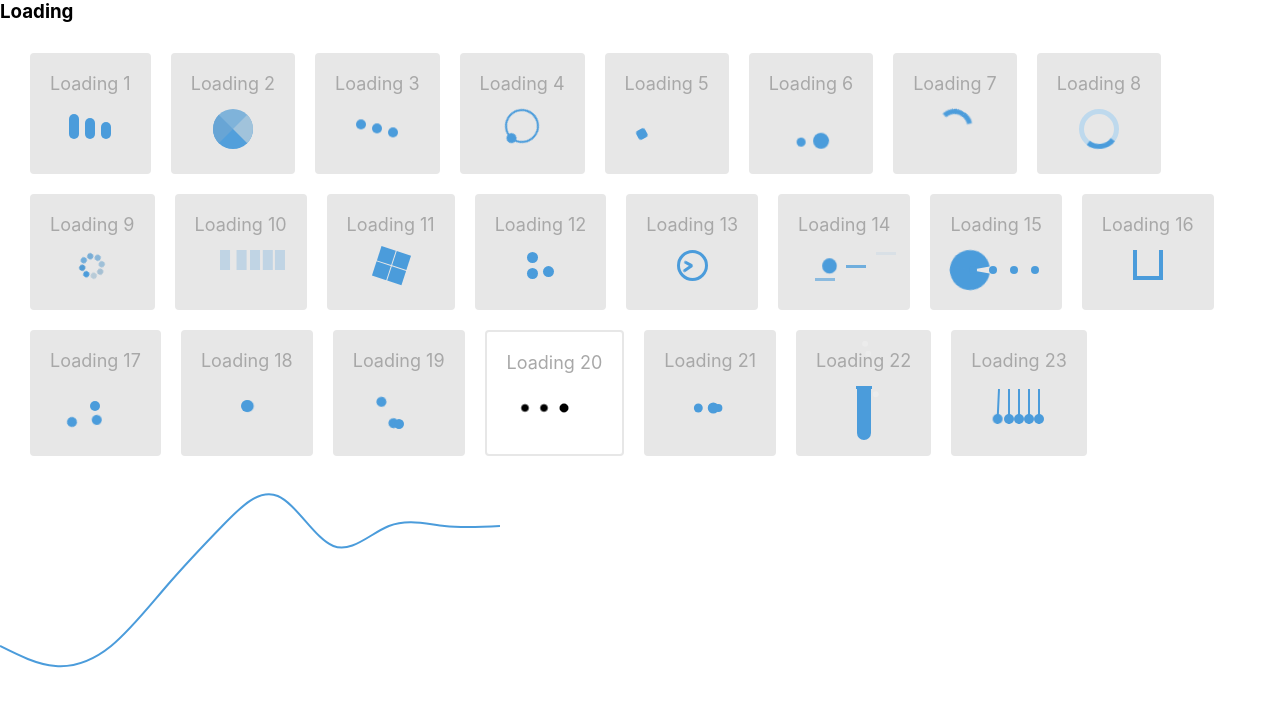
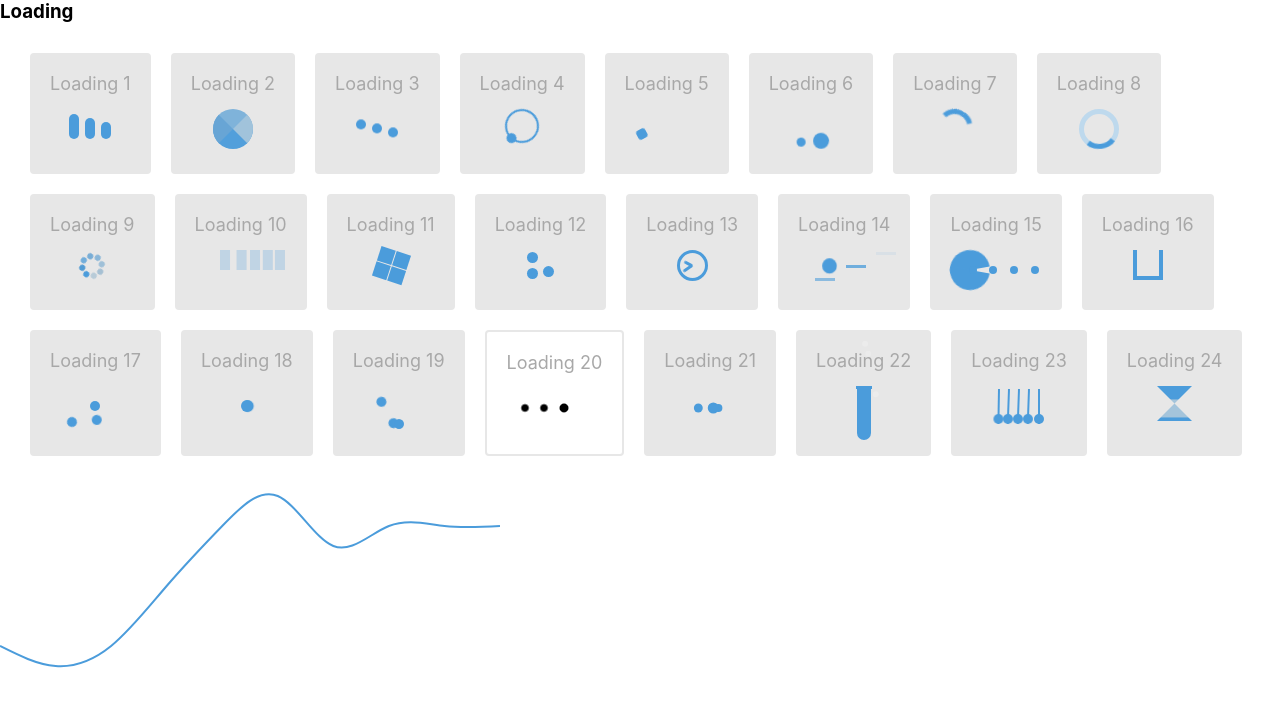
Before and after one commit to sonht1109/css-loading, a React (Create React App) app: page / in a window 1280 px wide. Shown: the top 706 px of the page. Built offline with nearby package versions, Linux system fonts and the light colour scheme.

Commit message:
loading 24

```diff
--- a/src/components/Loading/Loading23/style.css
+++ b/src/components/Loading/Loading23/style.css
@@ -13,6 +13,7 @@
   position: relative;
   margin: 0 4px;
   transform-origin: top;
+  animation: 1s ease-in infinite loading-23;
 }
 
 .loading-23 div::before{
@@ -40,22 +41,34 @@
     transform: rotate(0deg);
   }
   25%{
-    transform: rotate(20deg);
+    transform: rotate(15deg);
   }
-  50%, 100%{
+  49%, 100%{
     transform: rotate(0deg);
   }
 }
 
 
 @keyframes loading-23_2 {
-  0%, 50%{
+  0%, 51%{
     transform: rotate(0deg);
   }
   75%{
-    transform: rotate(-20deg);
+    transform: rotate(-15deg);
   }
-  100%{
+  99%, 100%{
     transform: rotate(0deg);
   }
 }
+
+@keyframes loading-23{
+  0%, 49%{
+    transform: rotate(2deg);
+  }
+  50%{
+    transform: rotate(0deg);
+  }
+  51%, 100%{
+    transform: rotate(-2deg);
+  }
+}
--- /dev/null
+++ b/src/components/Loading/Loading24/index.js
@@ -0,0 +1,11 @@
+import React from 'react'
+import './style.css'
+
+export default function Loading24() {
+  return (
+    <div className="loading-wrapper">
+      <div className="title">Loading 24</div>
+      <div className="loading-24"/>
+    </div>
+  )
+}
--- /dev/null
+++ b/src/components/Loading/Loading24/style.css
@@ -0,0 +1,43 @@
+.loading-24{
+  width: 35px;
+  height: 35px;
+  background-color: #4b9cdb;
+  margin: 0 auto;
+  clip-path: polygon(0% 0%, 100% 0%, 50% 50%, 100% 100%, 0% 100%, 50% 50%);
+  position: relative;
+  animation: 2.5s infinite ease-in-out loading-24_1;
+}
+.loading-24::after{
+  position: absolute;
+  content: '';
+  top: 0;
+  left: 0;
+  width: 100%;
+  height: 50%;
+  background-color: #a4c4db;
+  animation: loading-24_2 2.5s infinite linear;
+}
+
+@keyframes loading-24_1{
+  0%, 25%{
+    transform: rotate(0deg);
+  }
+  50%, 75%{
+    transform: rotate(180deg);
+  }
+  100%{
+    transform: rotate(360deg);
+  }
+}
+
+@keyframes loading-24_2{
+  0%{
+    transform: translateY(0%);
+  }
+  25%, 50%{
+    transform: translateY(100%);
+  }
+  75%, 100%{
+    transform: rotate(0);
+  }
+}
--- a/src/components/Loading/index.js
+++ b/src/components/Loading/index.js
@@ -23,6 +23,7 @@ import Loading9 from "./Loading9";
 import Loading22 from "./Loading22";
 import Loading23 from "./Loading23";
 import "./style.css";
+import Loading24 from "./Loading24";
 
 export default function Loading() {
   return (
@@ -52,6 +53,7 @@ export default function Loading() {
         <Loading21 />
         <Loading22 />
         <Loading23 />
+        <Loading24 />
       </div>
     </>
   );
```
